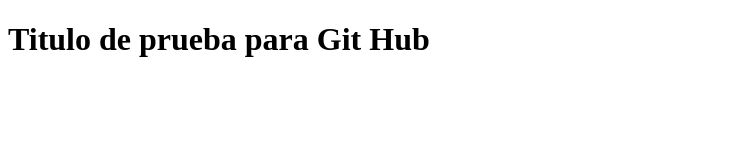
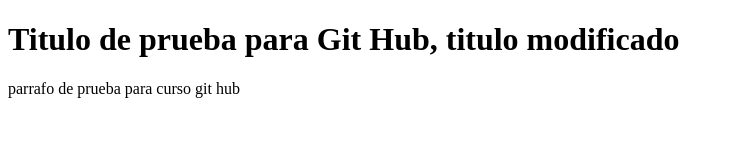
Before and after one commit to RooCordoba/pruebaGitHub, a plain HTML site: page index.html in a window 1280 px wide. Shown: the whole page, without its empty margins (0-734 px from the left). Drawn offline with Linux system fonts and the light colour scheme.

Commit message:
mi segundo commit en este proyecto

```diff
--- a/index.html
+++ b/index.html
@@ -5,6 +5,7 @@
     <title>pagina de prueba</title>
 </head>
 <body>
-    <h1>Titulo de prueba para Git Hub</h1>
+    <h1>Titulo de prueba para Git Hub, titulo modificado</h1>
+    <p>parrafo de prueba para curso git hub</p>
 </body>
 </html>
```
